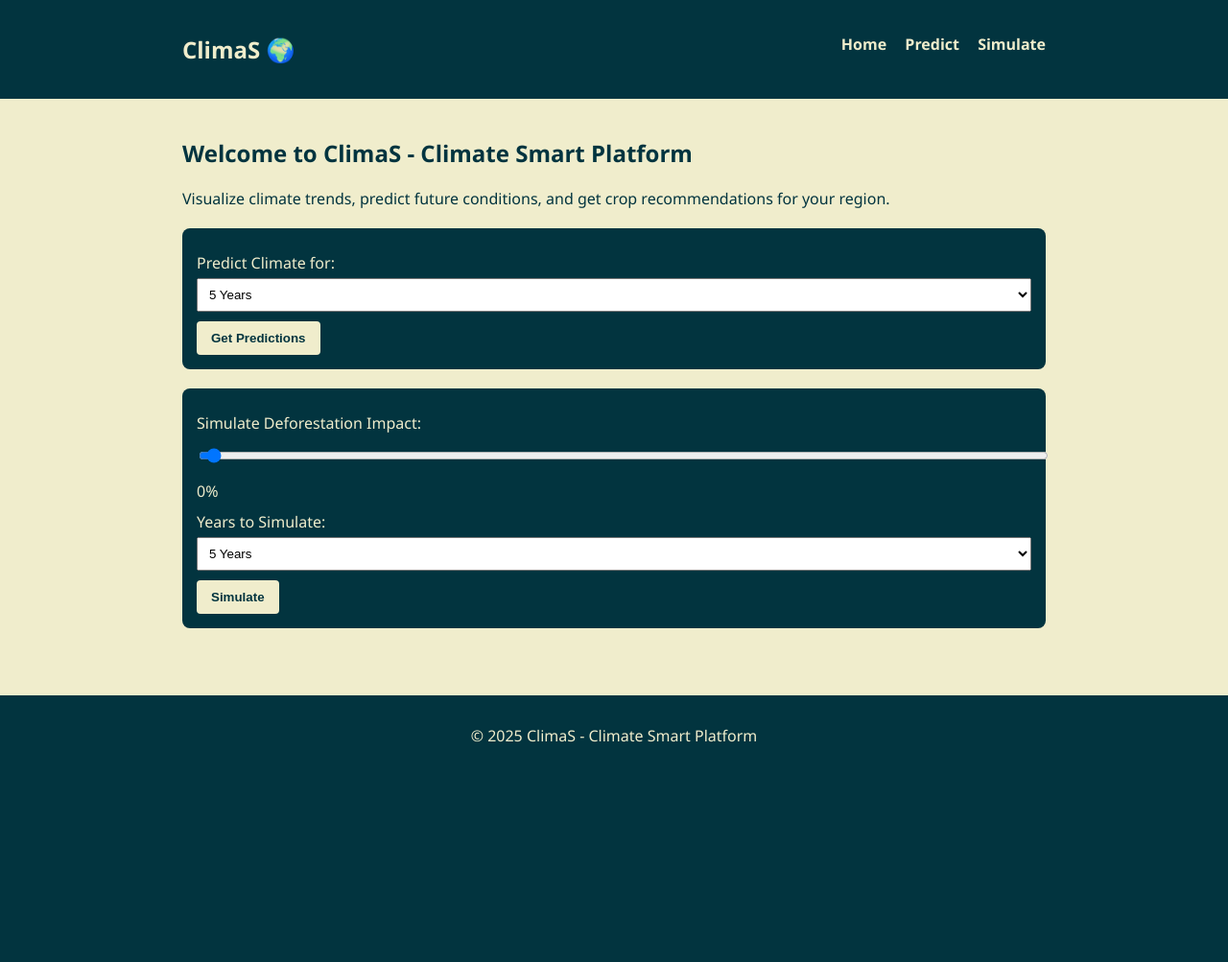
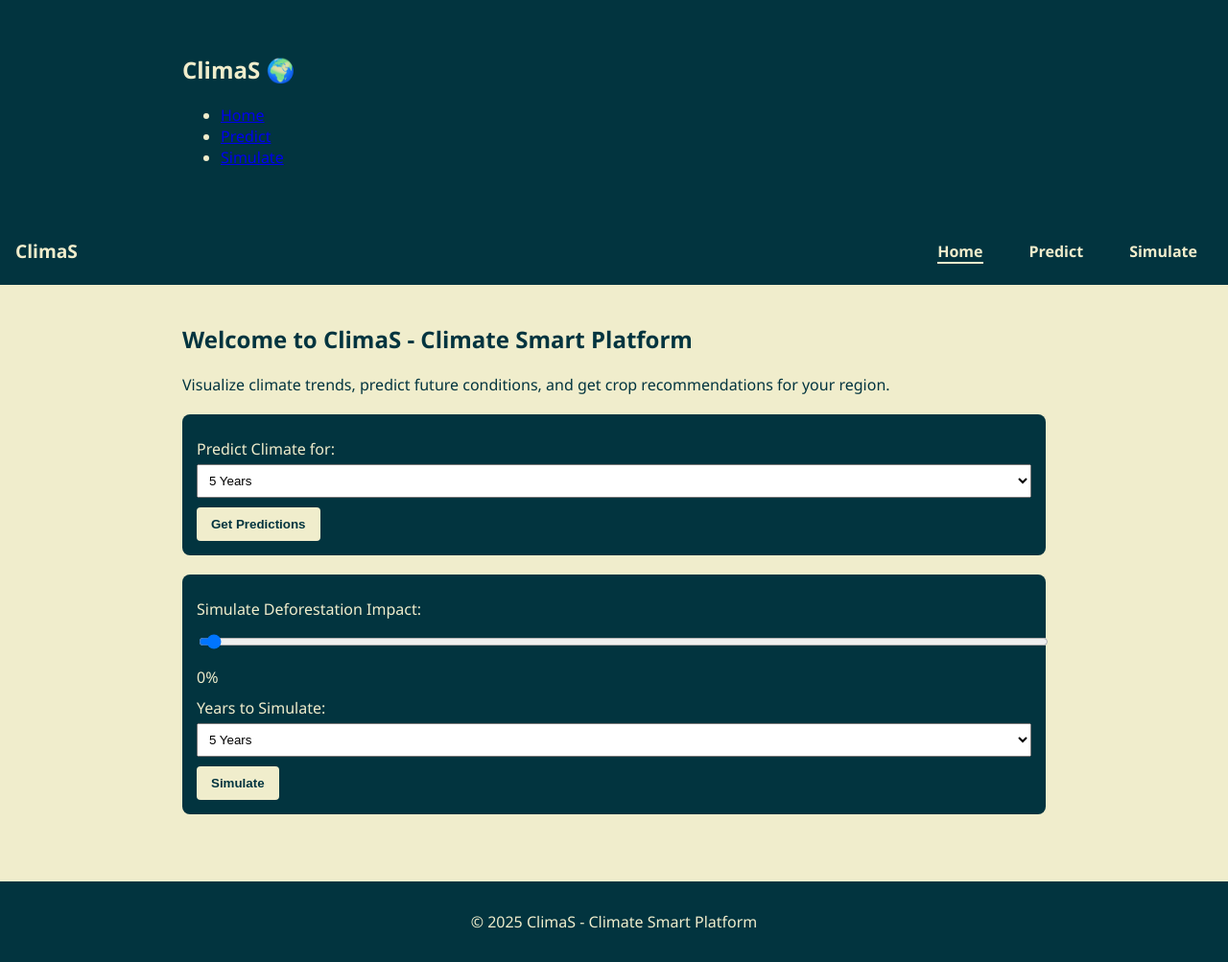
Before and after one commit to osumba404/ClimaS, a Flask app: page / in a window 1280 px wide. Shown: the whole page at 96% size. Before the commit the page ends 774 px from the top, so only its background shows below. Run offline with Flask 3, Linux system fonts and the light colour scheme.

Commit message:
html and css files

```diff
--- a/app/static/style.css
+++ b/app/static/style.css
@@ -1,9 +1,10 @@
-/* ClimaS Branding: Deep Teal & Ivory Cream */
+/* Base Styles */
 body {
     margin: 0;
     font-family: 'Segoe UI', sans-serif;
     background-color: #F0EDCC;
     color: #02343F;
+    font-size: 16px;
 }
 
 .container {
@@ -13,40 +14,64 @@ body {
     padding: 20px;
 }
 
+/* Navigation */
 .navbar {
     background-color: #02343F;
     color: #F0EDCC;
-    padding: 15px 0;
+    display: flex;
+    justify-content: space-between;
+    align-items: center;
+    padding: 1rem;
+    position: relative;
 }
 
-.navbar h1 {
-    margin: 0;
-    display: inline;
+.nav-brand {
+    font-weight: bold;
+    font-size: 1.2rem;
 }
 
-.navbar ul {
+.nav-links {
     list-style: none;
-    float: right;
+    display: none;
+    flex-direction: column;
+    background: #02343F;
+    width: 100%;
+    position: absolute;
+    top: 100%;
+    left: 0;
     margin: 0;
     padding: 0;
 }
 
-.navbar ul li {
-    display: inline;
-    margin-left: 15px;
+.nav-links.show {
+    display: flex;
 }
 
-.navbar ul li a {
+.nav-links li {
+    padding: 0.5rem 1rem;
+}
+
+.nav-links li a {
     color: #F0EDCC;
     text-decoration: none;
     font-weight: bold;
 }
 
-h2, h3 {
-    color: #02343F;
+.nav-links li a.active {
+    border-bottom: 2px solid #F0EDCC;
 }
 
-form.form-section {
+.menu-toggle {
+    display: block;
+    background: none;
+    border: none;
+    color: #F0EDCC;
+    font-size: 1.5rem;
+    cursor: pointer;
+}
+
+/* Forms */
+.form-section {
     background: #02343F;
     color: #F0EDCC;
     padding: 15px;
@@ -73,12 +98,19 @@ button {
     border-radius: 4px;
     cursor: pointer;
     font-weight: bold;
+    transition: background 0.3s;
 }
 
 button:hover {
     background: #dcd9b9;
 }
 
+button:disabled {
+    opacity: 0.7;
+    cursor: not-allowed;
+}
+
+/* Graphs & Content */
 .graphs {
     margin-top: 20px;
 }
@@ -100,6 +132,7 @@ button:hover {
     font-weight: bold;
 }
 
+/* Footer */
 footer {
     background: #02343F;
     color: #F0EDCC;
@@ -107,3 +140,51 @@ footer {
     padding: 15px;
     margin-top: 30px;
 }
+
+/* Utility Classes */
+.hidden {
+    display: none !important;
+}
+
+/* Toast Notification */
+#toast {
+    position: fixed;
+    bottom: 20px;
+    right: 20px;
+    background-color: #02343F;
+    color: #F0EDCC;
+    padding: 1rem;
+    border-radius: 4px;
+    opacity: 0.9;
+    transition: all 0.5s;
+    z-index: 1000;
+}
+
+/* Loader */
+#loader {
+    background: rgba(0,0,0,0.5);
+    color: #F0EDCC;
+    font-size: 1.5rem;
+    position: fixed;
+    top: 0; left: 0;
+    width: 100%;
+    height: 100%;
+    display: grid;
+    place-items: center;
+    z-index: 1000;
+}
+
+/* Desktop Styles */
+@media (min-width: 768px) {
+    .nav-links {
+        display: flex !important;
+        flex-direction: row;
+        position: static;
+        width: auto;
+        gap: 1rem;
+    }
+
+    .menu-toggle {
+        display: none;
+    }
+}
--- a/app/templates/base.html
+++ b/app/templates/base.html
@@ -19,6 +19,19 @@
         </div>
     </nav>
 
+    <div id="toast" class="hidden">Action completed successfully!</div>
+
+    <nav class="navbar">
+        <div class="nav-brand">ClimaS</div>
+        <button class="menu-toggle" id="menuToggle">&#9776;</button>
+        <ul class="nav-links" id="navLinks">
+            <li><a href="/">Home</a></li>
+            <li><a href="/predict">Predict</a></li>
+            <li><a href="/simulate">Simulate</a></li>
+        </ul>
+    </nav>
+
+
     <main class="container">
         {% block content %}{% endblock %}
     </main>
--- a/app/templates/index.html
+++ b/app/templates/index.html
@@ -13,6 +13,9 @@
     </select>
     <button type="submit">Get Predictions</button>
 </form>
+<div id="toast" class="hidden">Action completed successfully!</div>
+
+<div id="loader" class="hidden">Loading...</div>
 
 <form method="POST" action="{{ url_for('simulate') }}" class="form-section">
     <label for="deforestation_factor">Simulate Deforestation Impact:</label>
--- a/app/templates/simulate.html
+++ b/app/templates/simulate.html
@@ -1,6 +1,11 @@
 {% extends 'base.html' %}
 
 {% block content %}
+
+<div id="toast" class="hidden">Action completed successfully!</div>
+
+<div id="loader" class="hidden">Loading...</div>
+
 <h2>Climate Simulation with {{ deforestation_factor * 100 }}% Deforestation Factor</h2>
 
 <p>Projected for the next {{ years_ahead }} years.</p>
```
Also changed, not shown: app/static/scripts.js (+102 -6 lines), app/templates/recommend.html (+15 -0 lines).
